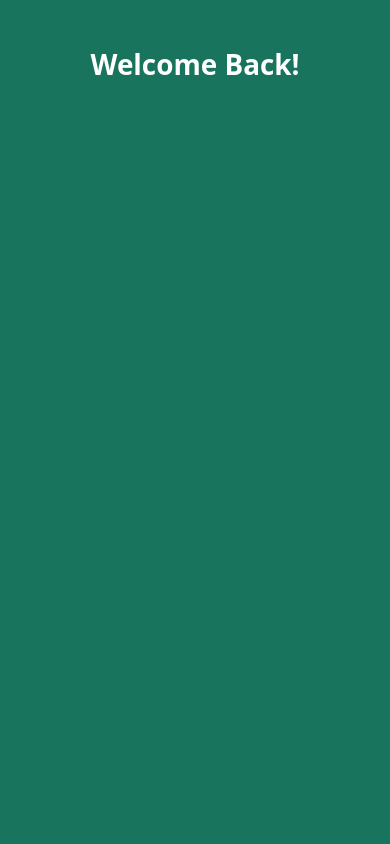
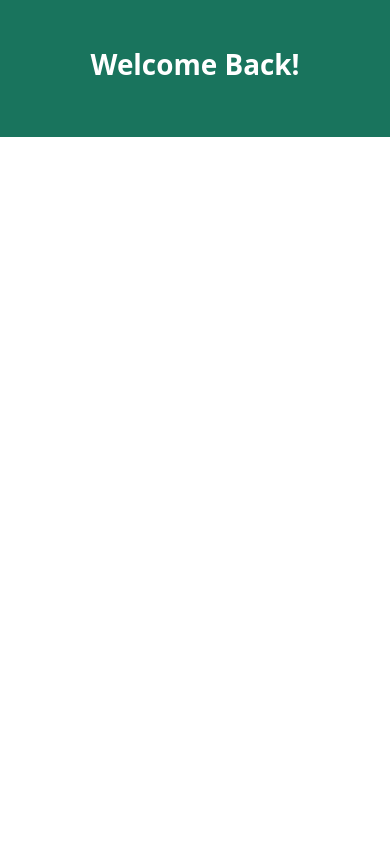
Before and after one commit to DevSelwynJay/Completion-of-Grade-System, a React (Create React App) app: page /login in a window 390 px wide. Shown: the top 844 px of the page. Built offline with nearby package versions, Linux system fonts and the light colour scheme.

Commit message:
Add routes

```diff
--- a/package.json
+++ b/package.json
@@ -11,6 +11,7 @@
     "react": "^18.0.0",
     "react-bootstrap": "^2.2.3",
     "react-dom": "^18.0.0",
+    "react-router-dom": "^6.3.0",
     "react-scripts": "5.0.0",
     "sass": "^1.50.0",
     "web-vitals": "^2.1.4"
--- a/src/App.js
+++ b/src/App.js
@@ -1,13 +1,12 @@
 import './custom_bootstrap/custom_bootstrap.scss';
-import Registration from './pages/Registration';
+import Views from './Views';
+import { BrowserRouter } from 'react-router-dom';
 
 function App() {
   return (
-    <div className="App">
-
-       <Registration/>
-
-    </div>
+    <BrowserRouter>
+       <Views/>
+    </BrowserRouter>
   );
 }
 
--- /dev/null
+++ b/src/Views.js
@@ -0,0 +1,14 @@
+import {  Route, Routes } from 'react-router-dom';
+import Registration from './pages/Registration';
+import Login from './pages/Login';
+
+function Views() {
+  return (
+      <Routes>
+          <Route path="/registration" element={<Registration/>}/>
+          <Route path="/login" element={<Login/>}/>
+      </Routes>
+  );
+}
+
+export default Views;
--- /dev/null
+++ b/src/pages/Login.js
@@ -0,0 +1,23 @@
+import '../pages/Login.scss';
+
+function Login(){
+
+    return(
+      <>
+       <section className='Login'>
+           <div className='container-fluid'>
+            <div className='row'>
+                <div className='col-sm-4 text-container bg-primary p-5'>
+                    <h1 className='text-white fw-bold text-center'>Welcome Back!</h1>
+                </div>
+                <div className='col-sm-8 form-container p-4'>
+
+                </div>
+            </div>
+           </div>
+       </section>
+      </>
+    );
+}
+
+export default Login;
```
Also changed, not shown: src/pages/Login.scss (added), 1 other file (tests, documents, lock files or other folders).
